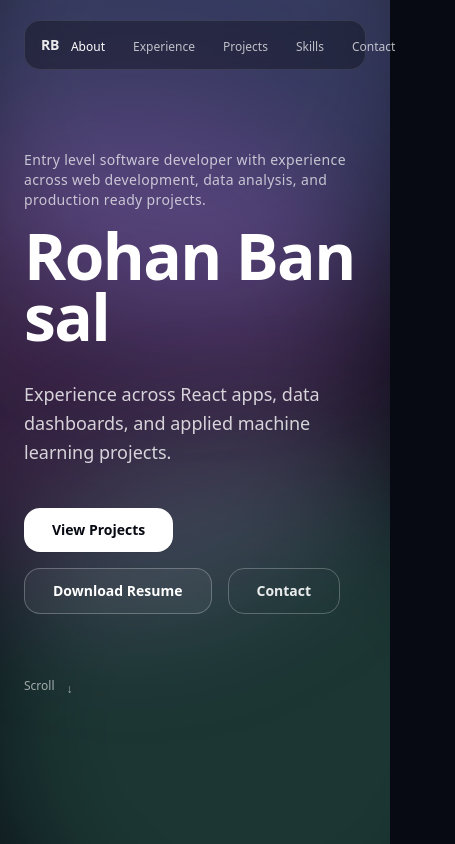
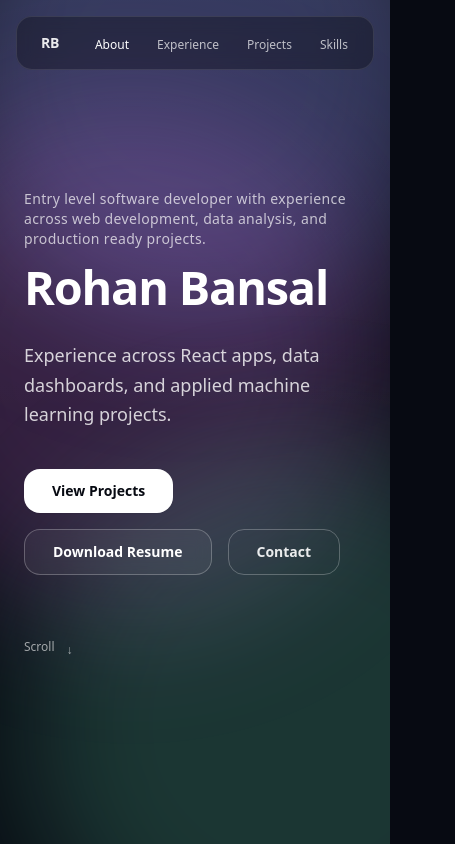
Before and after one commit to System32NotFound/Portfolio, a React (Vite) app in the folder my_portfolio/: page / in a window 390 px wide. Shown: the top 844 px of the page, 455 px wide, since content can reach past the window. Built offline with nearby package versions, Linux system fonts and the light colour scheme.

Commit message:
Portfolio v2.2

```diff
--- a/my_portfolio/src/components/Hero.jsx
+++ b/my_portfolio/src/components/Hero.jsx
@@ -10,10 +10,13 @@ export default function Hero() {
   return (
     <section className="relative min-h-screen overflow-hidden bg-[#070A12] text-white">
       {/* Background layers */}
-      <div className="pointer-events-none absolute inset-0">
+      <div className="pointer-events-none absolute inset-0 overflow-hidden">
         <div className="absolute -top-48 left-1/2 h-[520px] w-[520px] -translate-x-1/2 rounded-full bg-indigo-400/30 blur-3xl" />
         <div className="absolute top-24 -left-32 h-[520px] w-[520px] rounded-full bg-fuchsia-400/20 blur-3xl" />
-        <div className="absolute -bottom-40 right-[-140px] h-[560px] w-[560px] rounded-full bg-emerald-300/20 blur-3xl" />
+
+        {/* This one was most likely causing horizontal overflow on small screens */}
+        <div className="absolute -bottom-40 right-0 h-[560px] w-[560px] translate-x-1/3 rounded-full bg-emerald-300/20 blur-3xl" />
+
         <div className="absolute inset-0 bg-gradient-to-b from-white/5 via-transparent to-transparent" />
       </div>
 
@@ -26,21 +29,21 @@ export default function Hero() {
             transition={{ duration: 0.8, ease: baseEase }}
             className="text-sm font-medium tracking-wide text-white/70"
           >
-            Entry level software developer with experience across web development, data analysis, and production ready projects.
-
+            Entry level software developer with experience across web development,
+            data analysis, and production ready projects.
           </motion.p>
 
           {/* Name: letter reveal */}
           <h1
             aria-label={name}
-            className="mt-4 flex flex-wrap text-[clamp(64px,9vw,124px)] font-semibold leading-[0.95] tracking-tight"
+            className="mt-4 flex flex-wrap font-semibold leading-[0.95] tracking-tight
+                       text-[clamp(44px,12vw,124px)] sm:text-[clamp(64px,9vw,124px)]"
+            style={{ overflowWrap: "anywhere" }}
           >
             {name.split("").map((char, i) => (
               <motion.span
                 key={i}
-                initial={
-                  reduceMotion ? { opacity: 1 } : { opacity: 0, y: 42 }
-                }
+                initial={reduceMotion ? { opacity: 1 } : { opacity: 0, y: 42 }}
                 animate={{ opacity: 1, y: 0 }}
                 transition={{
                   duration: 0.9,
@@ -65,7 +68,8 @@ export default function Hero() {
             }}
             className="mt-8 max-w-2xl text-lg leading-relaxed text-white/80 sm:text-xl"
           >
-            Experience across React apps, data dashboards, and applied machine learning projects.
+            Experience across React apps, data dashboards, and applied machine
+            learning projects.
           </motion.p>
 
           {/* Actions */}
--- a/my_portfolio/src/components/SiteNav.jsx
+++ b/my_portfolio/src/components/SiteNav.jsx
@@ -13,19 +13,21 @@ export default function SiteNav() {
 
   return (
     <div className="fixed left-0 right-0 top-0 z-40">
-      <div className="mx-auto max-w-6xl px-6 pt-5">
+      <div className="mx-auto max-w-6xl px-4 pt-4 sm:px-6">
         <nav
-          aria-label="Primary"
-          className="flex items-center justify-between rounded-2xl border border-white/10 bg-black/30 px-4 py-3 text-white backdrop-blur"
+          aria-label="Primary navigation"
+          className="flex items-center gap-3 rounded-2xl border border-white/10 bg-black/30 px-3 py-2 text-white backdrop-blur"
         >
           <a
             href="#top"
-            className="text-sm font-semibold tracking-tight text-white/90 hover:text-white"
+            className="shrink-0 rounded-xl px-3 py-2 text-sm font-semibold tracking-tight text-white/90 hover:text-white focus:outline-none focus:ring-2 focus:ring-white/30"
           >
             RB
           </a>
 
-          <ul className="flex items-center gap-1">
+          {/* Mobile safe: horizontal scroll, no clipping */}
+          <div className="-mx-1 flex-1 overflow-x-auto px-1 [scrollbar-width:none] [-ms-overflow-style:none] [&::-webkit-scrollbar]:hidden">
+            <ul className="flex min-w-max items-center gap-1">
               {SECTIONS.map((s) => {
                 const isActive = activeId === s.id;
                 return (
@@ -33,7 +35,7 @@ export default function SiteNav() {
                     <a
                       href={`#${s.id}`}
                       className={[
-                      "rounded-xl px-3 py-2 text-xs font-medium transition",
+                        "whitespace-nowrap rounded-xl px-3 py-2 text-xs font-medium transition",
                         "focus:outline-none focus:ring-2 focus:ring-white/30",
                         isActive
                           ? "bg-white/12 text-white"
@@ -47,6 +49,7 @@ export default function SiteNav() {
                 );
               })}
             </ul>
+          </div>
         </nav>
       </div>
     </div>
--- a/my_portfolio/src/data/projects.js
+++ b/my_portfolio/src/data/projects.js
@@ -1,12 +1,38 @@
 export const projects = [
-
+{
+  slug: "portfolio-website",
+  title: "Personal Portfolio Website",
+  subtitle: "React, Tailwind CSS, Framer Motion",
+  year: "2026",
+  description:
+    "A responsive, accessible personal portfolio built to showcase projects, experience, and skills with a focus on clean architecture and thoughtful UI design.",
+  highlights: [
+    "Designed and built from scratch using modern React functional components",
+    "Implemented smooth, accessible animations using Framer Motion with reduced-motion support",
+    "Created a responsive layout optimized for mobile, tablet, and desktop",
+    "Focused on semantic HTML, keyboard navigation, and accessibility best practices",
+    "Deployed using Vercel with CI-based production builds"
+  ],
+  tech: [
+    "React",
+    "Tailwind CSS",
+    "Framer Motion",
+    "JavaScript",
+    "Accessibility",
+    "Vercel"
+  ],
+  links: {
+    live: "https://rohan-bansal.vercel.app",
+    code: "https://github.com/System32NotFound/Portfolio"
+  }
+},
 {
     slug: "sentiment-analysis-dashboard",
     title: "Sentiment Analysis Dashboard",
     year: "2024",
     role: "Data analytics and ML",
     description:
-      "Analyzed Twitter sentiment and presented insights in a clear dashboard, then trained models to classify sentiment.",
+      "Analyzed Covid Vaccination Twitter data and presented insights in a clear dashboard, then trained models to classify sentiment.",
     impact:
       "Achieved over 80 percent classification accuracy across multiple approaches and communicated results through a dashboard.",
     highlights: [
@@ -17,7 +43,7 @@ export const projects = [
     tech: ["Python", "SQL", "Power BI", "Django", "ML"],
     links: {
       live: null,
-      repo: null,
+      repo: "https://github.com/System32NotFound/Vaccination_sentiment",
     },
   },
   {
@@ -37,7 +63,7 @@ export const projects = [
     tech: ["Python", "Mininet", "Network Security", "Traffic Analysis"],
     links: {
       live: null,
-      repo: null,
+      repo: "https://github.com/System32NotFound/ICS_Project",
     },
   },
   {
@@ -56,7 +82,7 @@ export const projects = [
     ],
     tech: ["JavaScript", "HTML", "CSS"],
     links: {
-      live: "https://www.thesanctuarytree.com.au/",
+      live: "https://www.donaldcoaccounting.com/",
       repo: null,
     },
   }
--- a/my_portfolio/src/styles/global.css
+++ b/my_portfolio/src/styles/global.css
@@ -10,6 +10,11 @@ body {
   margin: 0;
   background: #070A12;
 }
+
+html, body {
+  overflow-x: hidden;
+}
+
 :root {
   scroll-padding-top: 96px;
 }
```
Lines whose indentation alone changed are shown as unchanged.
